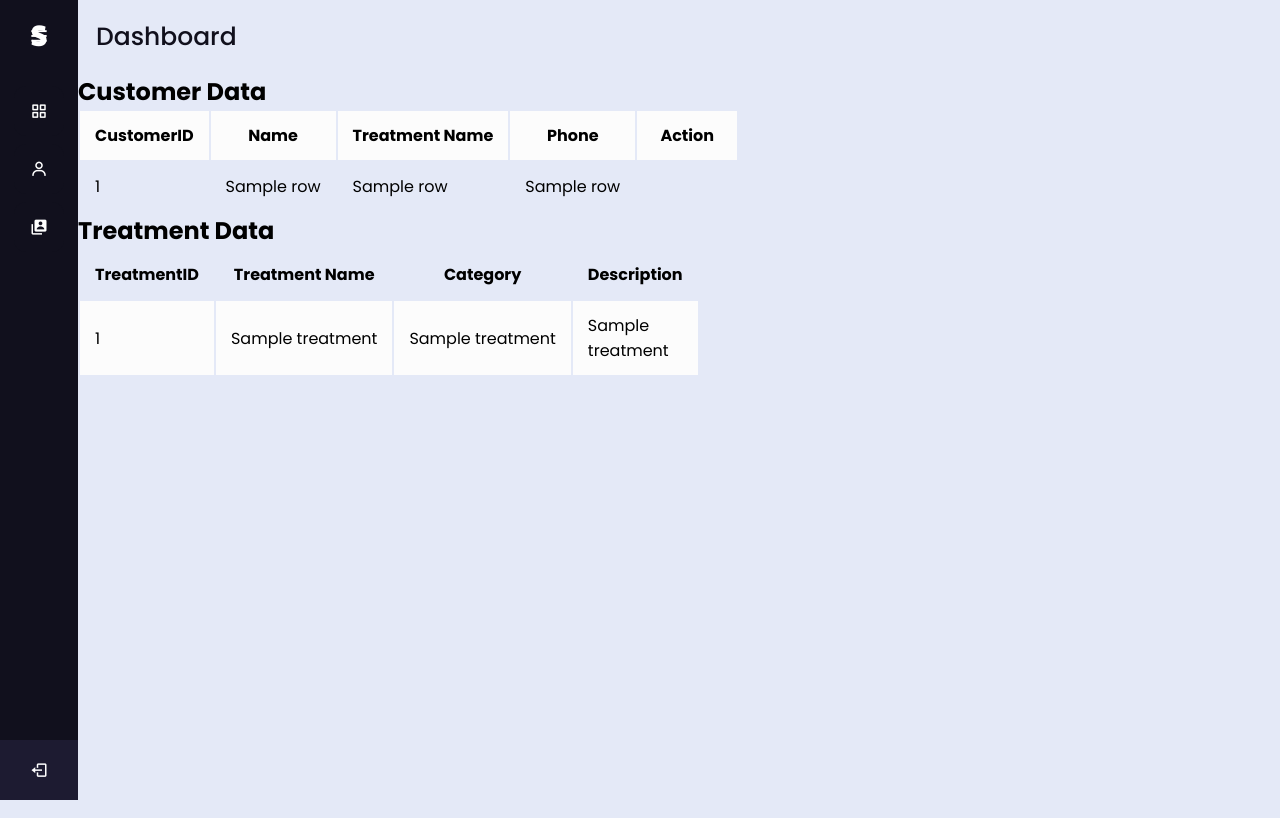
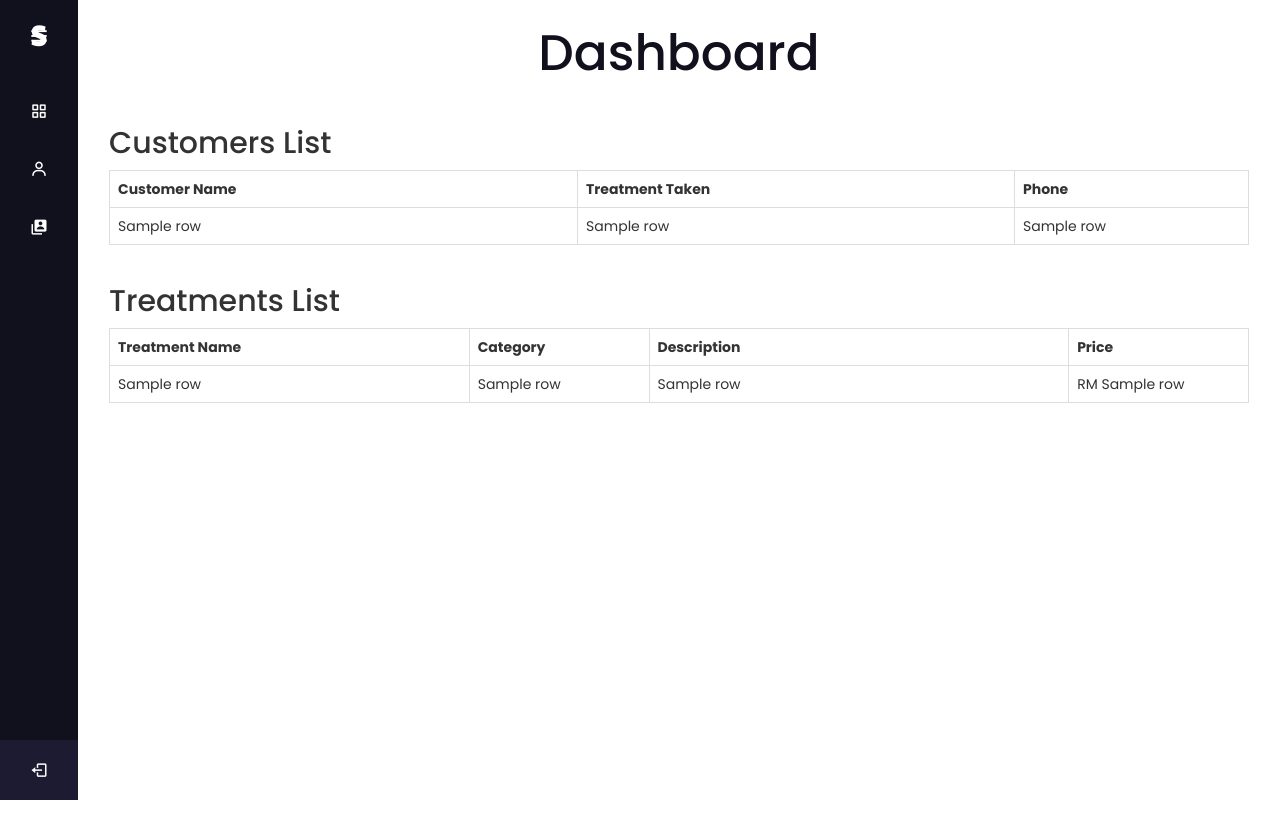
Before and after one commit to ImanZulhakim/ProjectSpa-Assignment2, a Flask app: template templates/index.html in a window 1280 px wide. Run offline with Flask 3, Linux system fonts and the light colour scheme; the template is opened without the code that fills it: most values are stand-ins (such as "Sample title", 1, 10 or a date in 2020); some libraries are stand-ins or nearby versions.

Commit message:
changed everything muahhaha

```diff
--- a/app.py
+++ b/app.py
@@ -22,7 +22,26 @@ logging.basicConfig(level=logging.DEBUG)
 
 @app.route('/')
 def main():
-    return render_template('index.html')
+    try:
+        # Fetch customers data
+        cur_customers = mysql.cursor()
+        cur_customers.execute("SELECT * FROM customers")
+        customers_data = cur_customers.fetchall()
+        cur_customers.close()
+
+        # Fetch treatments data
+        cur_treatments = mysql.cursor()
+        cur_treatments.execute("SELECT * FROM treatments")
+        treatments_data = cur_treatments.fetchall()
+        cur_treatments.close()
+
+        return render_template('index.html', customers=customers_data, treatments=treatments_data)
+    except Exception as e:
+        logging.exception("Error retrieving data:")
+        flash("An error occurred while retrieving data.")
+        return redirect(url_for('customers'))
+
+
 
 
 @app.route('/customers')
@@ -39,31 +58,26 @@ def customers():
         return redirect(url_for('customers'))
 
 
-@app.route('/insert_customer', methods=['GET', 'POST'])
+@app.route('/insert_customer', methods=['POST'])
 def insert_customer():
-    if request.method == "POST":
-        try:
-            name = request.form['name']
-            treatment_name = request.form['treatment_name']
-            phone = request.form['phone']
+    try:
+        name = request.form['name']
+        treatment_name = request.form['treatment_name']
+        phone = request.form['phone']
 
-            cur = mysql.cursor()
-            cur.execute("INSERT INTO customers (name, treatment_name, phone) VALUES (%s, %s, %s)",
-                        (name, treatment_name, phone))
-            mysql.commit()
+        cur = mysql.cursor()
+        cur.execute("INSERT INTO customers (name, treatment_name, phone) VALUES (%s, %s, %s)",
+                    (name, treatment_name, phone))
+        mysql.commit()
 
-            flash("Customer Data Inserted Successfully")
-            return redirect(url_for('customers'))
+        flash("Customer Data Inserted Successfully")
+        return redirect(url_for('customers'))
 
-        except Exception as e:
-            logging.exception("Error inserting customer data:")
-            logging.error("Name: %s, Treatment Name: %s, Phone: %s", name, treatment_name, phone)
-            flash("An error occurred while inserting customer data.")
-            return redirect(url_for('customers'))
-
-
-    else:
-        return render_template('customers.html')
+    except Exception as e:
+        logging.exception("Error inserting customer data:")
+        logging.error("Name: %s, Treatment Name: %s, Phone: %s", name, treatment_name, phone)
+        flash("An error occurred while inserting customer data.")
+        return redirect(url_for('customers'))
 
 
 @app.route('/update_customer', methods=['POST'])
--- a/static/css/styles.css
+++ b/static/css/styles.css
@@ -248,7 +248,7 @@
 }
 .home-section{
   position: relative;
-  background: #E4E9F7;
+  background: white;
   min-height: 100vh;
   top: 0;
   left: 78px;
@@ -261,9 +261,9 @@
   width: calc(100% - 250px);
 }
 .home-section .text{
-  display: inline-block;
+  text-align: center;
   color: #11101d;
-  font-size: 25px;
+  font-size: 50px;
   font-weight: 500;
   margin: 18px
 }
@@ -273,7 +273,60 @@
   }
 }
 
+/* custom.css */
 
+/* Adjust the width of each column*/
+th.customer-name,
+td.customer-name {
+    width: 300px; /* Adjust the width as needed */
+}
+th.customer-taken,
+td.customer-taken {
+    width: 280px; /* Adjust the width as needed */
+}
+th.customer-phone,
+td.customer-phone {
+    width: 150px; /* Adjust the width as needed */
+}
+th.treatment-name,
+td.treatment-name {
+    width: 300px; /* Adjust the width as needed */
+}
+th.treatment-category,
+td.treatment-category {
+    width: 150px; /* Adjust the width as needed */
+}
+th.treatment-description,
+td.treatment-description {
+    width: 350px; /* Adjust the width as needed */
+}
+th.treatment-price,
+td.treatment-price {
+    width: 150px; /* Adjust the width as needed */
+}
+
+.table-dark {
+    color: #fff;
+    background-color: #343a40;
+    border: #1d1b31;
+}
+
+.table-dark th,
+.table-dark td,
+.table-dark thead th {
+    border-color: #3c3c3c;
+}
+
+.table-dark.table-bordered {
+    border: 0;
+}
+
+.table-dark.table-bordered th,
+.table-dark.table-bordered td,
+.table-dark.table-bordered thead th,
+.table-dark.table-bordered tbody+tbody {
+    border: 1px solid #454d55;
+}
 customers ----->> css2
      body {
          color: #2aabd2;
--- a/templates/index.html
+++ b/templates/index.html
@@ -4,52 +4,62 @@
 {% block content %}
 <section class="home-section">
     <div class="text">Dashboard</div>
-    <div class="container mt-4">
+    <link href="{{url_for('static', filename = 'css/bootstrap.min.css')}}" rel="stylesheet">
+
+
+    <div class="container">
         <div class="row">
-            <div class="col-md-6">
-                <h2>Customer Data</h2>
-                <table class="table table-striped">
+            <div class="col-md-12">
+                <h2>Customers List</h2>
+
+
+
+                <table class="table table-bordered ">
                     <tr>
-                        <th>CustomerID</th>
-                        <th>Name</th>
-                        <th>Treatment Name</th>
-                        <th>Phone</th>
-                        <th>Action</th>
+                        <th class="customer-name">Customer Name</th>
+                        <th class="customer-taken">Treatment Taken</th>
+                        <th class="customer-phone">Phone</th>
                     </tr>
                     {% for row in customers %}
                         <tr>
-                            <td>{{ row[0] }}</td>
-                            <td>{{ row[1] }}</td>
-                            <td>{{ row[2] }}</td>
-                            <td>{{ row[3] }}</td>
+                            <td class="customer-name">{{ row[1] }}</td>
+                            <td class="customer-taken">{{ row[2] }}</td>
+                            <td class="customer-phone">{{ row[3] }}</td>
+
+
                         </tr>
                     {% endfor %}
                 </table>
             </div>
-            <div class="col-md-6">
-                <h2>Treatment Data</h2>
-                <table class="table table-striped">
-                    <thead>
+        </div>
+    </div>
+
+
+    <div class="container">
+        <div class="row">
+            <div class="col-md-12">
+                <h2>Treatments List</h2>
+                <table class="table table-bordered ">
+                    <tr>
+                        <th class="treatment-name">Treatment Name</th>
+                        <th class="treatment-category">Category</th>
+                        <th class="treatment-description">Description</th>
+                        <th class="treatment-price">Price</th>
+                    </tr>
+                    {% for row in treatments %}
                         <tr>
-                            <th>TreatmentID</th>
-                            <th>Treatment Name</th>
-                            <th>Category</th>
-                            <th>Description</th>
+                            <td class="treatment-name">{{ row[1] }}</td>
+                            <td class="treatment-category">{{ row[2] }}</td>
+                            <td class="treatment-description">{{ row[3] }}</td>
+                            <td class="treatment-price">RM {{ row[4] }}</td>
+
+
                         </tr>
-                    </thead>
-                    <tbody>
-                        {% for treatment in treatments %}
-                        <tr>
-                            <td>{{ treatment[0] }}</td>
-                            <td>{{ treatment[1] }}</td>
-                            <td>{{ treatment[2] }}</td>
-                            <td>{{ treatment[3] }}</td>
-                        </tr>
-                        {% endfor %}
-                    </tbody>
+                    {% endfor %}
                 </table>
             </div>
         </div>
     </div>
+
 </section>
 {% endblock %}
```
Also changed, not shown: templates/customers.html (+99 -7 lines), templates/treatments.html (+5 -2 lines).
